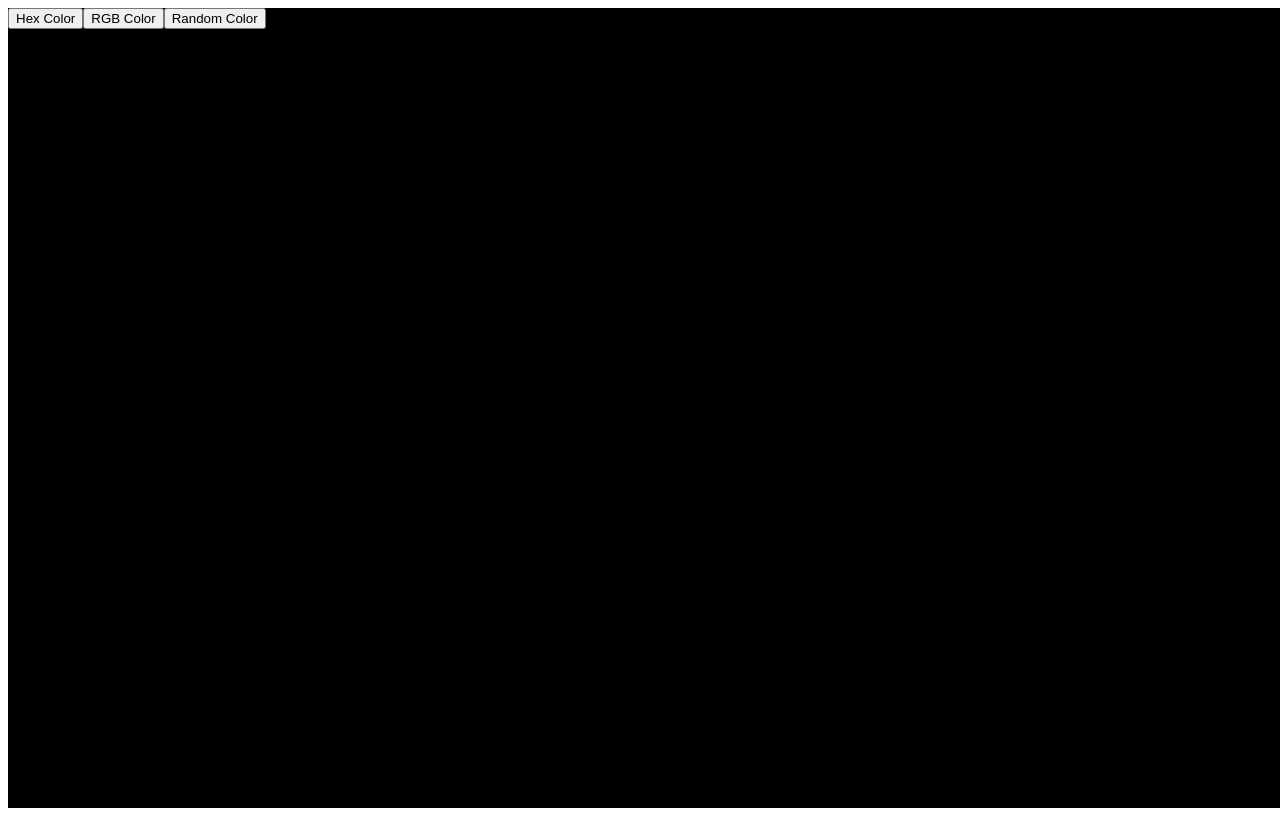
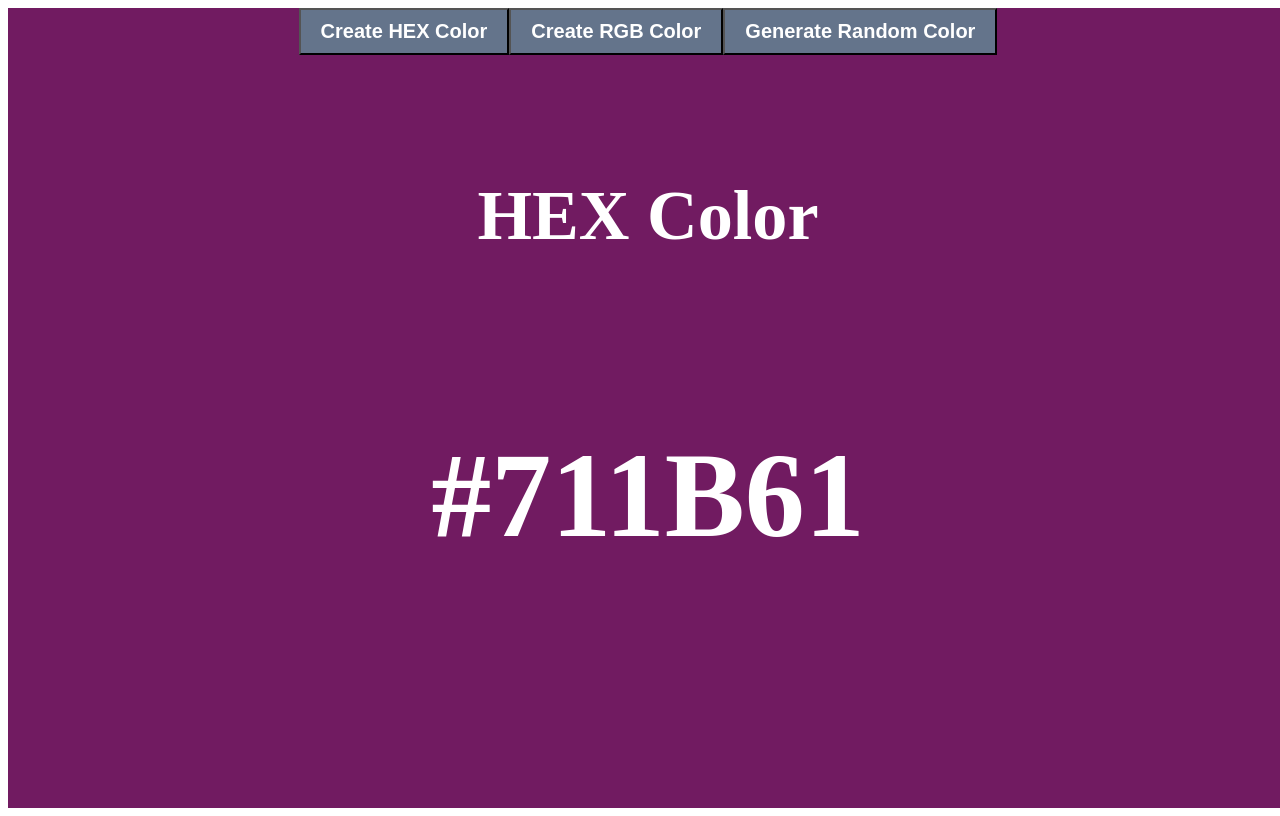
Before and after one commit to gregoryharris869/25_react, a React (Vite) app: page / in a window 1280 px wide. Built offline with nearby package versions, Linux system fonts and the light colour scheme.

Commit message:
Update RandomColor.jsx

```diff
--- a/src/components/random_color/RandomColor.jsx
+++ b/src/components/random_color/RandomColor.jsx
@@ -1,8 +1,8 @@
-import { useState } from "react";
+import { useEffect, useState } from "react";
 
-const RandomColor = () => {
+export default function RandomColor() {
   const [typeOfColor, setTypeOfColor] = useState("hex");
-  const { color, setColor } = useState("");
+  const [color, setColor] = useState("#000000");
 
   function randomColorUtility(length) {
     return Math.floor(Math.random() * length);
@@ -18,24 +18,69 @@ const RandomColor = () => {
     setColor(hexColor);
   }
 
-  function handleCreateRandomRgbColor() {}
+  function handleCreateRandomRgbColor() {
+    const r = randomColorUtility(256);
+    const g = randomColorUtility(256);
+    const b = randomColorUtility(256);
+
+    setColor(`rgb(${r}, ${g}, ${b})`);
+  }
+
+  useEffect(() => {
+    if (typeOfColor === "rgb") handleCreateRandomRgbColor();
+    else handleCreateRandomHexColor();
+    // eslint-disable-next-line react-hooks/exhaustive-deps
+  }, [typeOfColor]);
+
+  const btnStyle = {
+    padding: "10px 20px",
+    background: "#64748b",
+    color: "#fff",
+    fontWeight: "bold",
+    fontSize: "20px",
+    cursor: "pointer",
+  };
+
   return (
     <div
-      style={{ width: "100vw", height: "100vh", backgroundColor: "#000000" }}
+      style={{
+        width: "100vw",
+        height: "100vh",
+        background: color,
+        textAlign: "center",
+      }}
     >
-      <button onClick={() => setTypeOfColor("hex")}>Hex Color</button>
-      <button onClick={() => setTypeOfColor("rgb")}>RGB Color</button>
+      <button style={btnStyle} onClick={() => setTypeOfColor("hex")}>
+        Create HEX Color
+      </button>
+      <button style={btnStyle} onClick={() => setTypeOfColor("rgb")}>
+        Create RGB Color
+      </button>
       <button
-        onClick={() =>
+        style={btnStyle}
+        onClick={
           typeOfColor === "hex"
             ? handleCreateRandomHexColor
             : handleCreateRandomRgbColor
         }
       >
-        Random Color
+        Generate Random Color
       </button>
+      <div
+        style={{
+          display: "flex",
+          justifyContent: "center",
+          alignItems: "center",
+          color: "#fff",
+          fontSize: "60px",
+          marginTop: "50px",
+          flexDirection: "column",
+          gap: "20px",
+        }}
+      >
+        <h3>{typeOfColor === "rgb" ? "RGB Color" : "HEX Color"}</h3>
+        <h1>{color}</h1>
+      </div>
     </div>
   );
-};
-
-export default RandomColor;
+}
```
